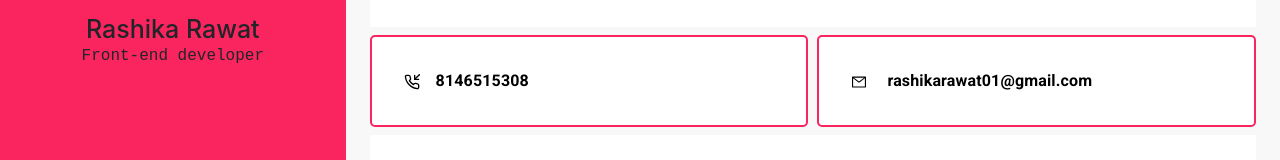
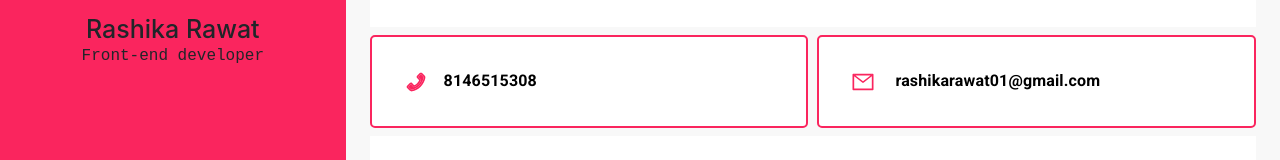
Before and after one commit to RR190701/e-Auction, a React (Create React App) app: page /profile/1 in a window 1280 px wide. Shown: the part 331-491 px from the top of the page. Built offline with nearby package versions, Linux system fonts and the light colour scheme.

Commit message:
size and color

```diff
--- a/src/containers/Dasboard/Dashboard.js
+++ b/src/containers/Dasboard/Dashboard.js
@@ -1,7 +1,7 @@
 import React from 'react';
 import { AiOutlineMail } from "react-icons/ai";
 import "./style.css";
-import { FiPhoneIncoming } from "react-icons/fi";
+import { AiTwotonePhone } from "react-icons/ai";
 
 
 
@@ -25,12 +25,12 @@ const Dashboard = () => {
    </div>
    <div className ="contact">
 <div className="phone">
-    <span><FiPhoneIncoming variant="primary"/></span>
+    <span><AiTwotonePhone fontSize="1.5rem" fill="#fa255e"/></span>
    <span style={{marginLeft: "1rem"}}>8146515308</span>
 
 </div>
 <div className="email">
-    <span>< AiOutlineMail/></span>
+    <span>< AiOutlineMail fill="#fa255e" fontSize="1.5rem"/></span>
     <span style={{marginLeft: "1rem"}}>  rashikarawat01@gmail.com</span>
 </div>
    </div>
```
Also changed, not shown: 1 other file (tests, documents, lock files or other folders).
